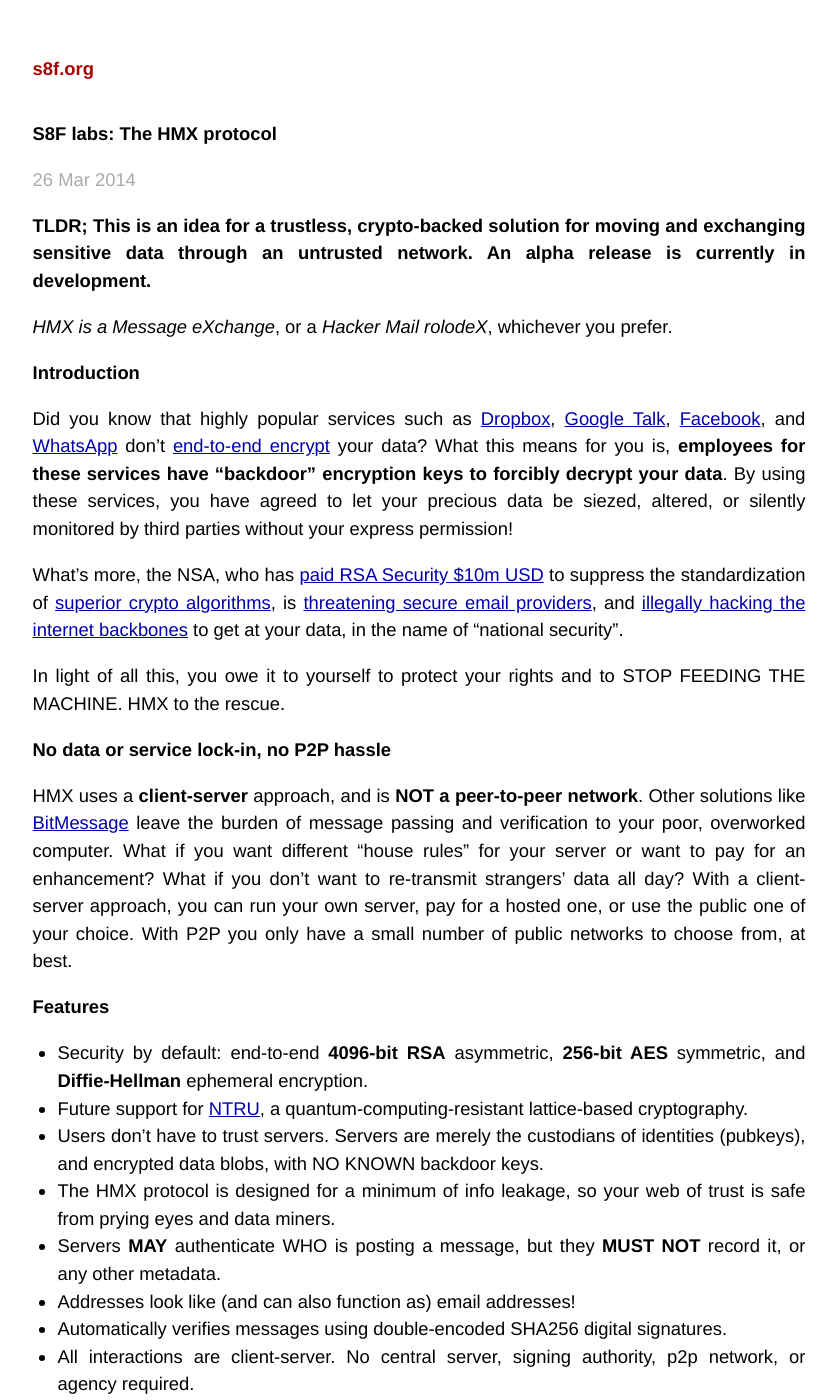
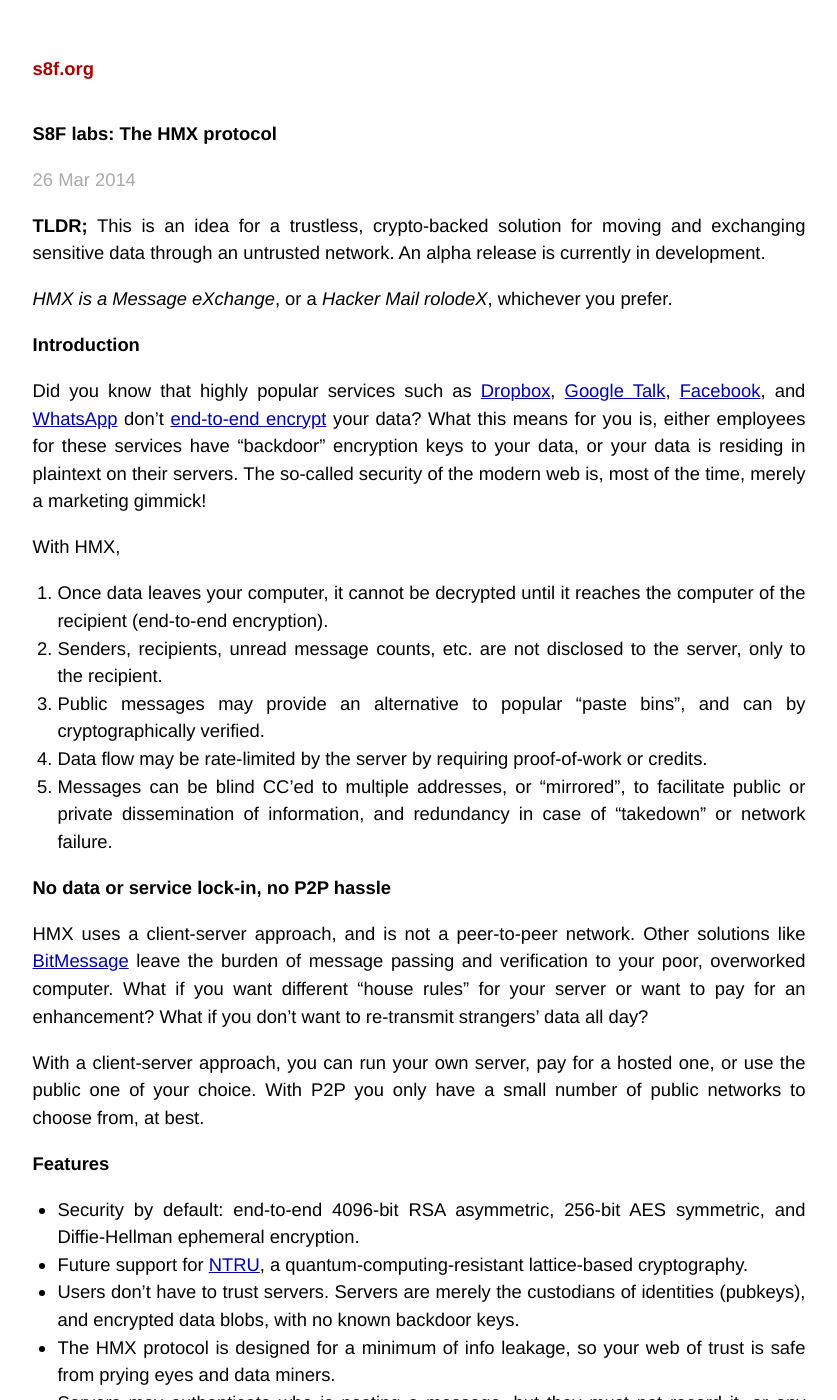
Before and after one commit to carlos8f/s8f.org, a Jekyll site: the page built from _posts/2014-03-26-1395871438.md, in a window 1280 px wide and 1400 px high. Shown: the whole window, without its empty margins (221-1058 px from the left). Built offline with Jekyll 4.4.1, drawn with Linux system fonts in a browser that asks for light colours; Markdown is read by kramdown in place of the engine named in the settings; some of the changed text lies outside the part shown.

Commit message:
less trumpet

```diff
--- a/_posts/2014-03-26-1395871438.md
+++ b/_posts/2014-03-26-1395871438.md
@@ -3,9 +3,9 @@ layout: post
 title:  "S8F labs: The HMX protocol"
 ---
 
-**TLDR; This is an idea for a trustless, crypto-backed
+**TLDR;** This is an idea for a trustless, crypto-backed
 solution for moving and exchanging sensitive data through an untrusted network.
-An alpha release is currently in development.**
+An alpha release is currently in development.
 
 _HMX is a Message eXchange_, or a _Hacker Mail rolodeX_, whichever you prefer.
 
@@ -16,41 +16,45 @@ Did you know that highly popular services such as
 [Facebook](https://www.facebook.com/), and
 [WhatsApp](http://www.whatsapp.com/faq/general/21864047) don't
 [end-to-end encrypt](http://en.wikipedia.org/wiki/End-to-end_encryption) your
-data? What this means for you is, **employees for these services have "backdoor"
-encryption keys to forcibly decrypt your data**. By using these services, you have
-agreed to let your precious data be siezed, altered, or silently monitored by
-third parties without your express permission!
+data? What this means for you is, either employees for these services have "backdoor"
+encryption keys to your data, or your data is residing in plaintext on their
+servers. The so-called security of the modern web is, most of the time, merely a
+marketing gimmick!
 
-What's more, the NSA,
-who has [paid RSA Security $10m USD](http://www.theverge.com/2013/12/20/5231006/nsa-paid-10-million-for-a-back-door-into-rsa-encryption-according-to)
-to suppress the standardization of [superior crypto algorithms](http://en.wikipedia.org/wiki/NTRU),
-is [threatening secure email providers](http://www.zdnet.com/the-truth-about-why-silent-circle-silenced-their-secure-email-service-7000019300/),
-and [illegally hacking the internet backbones](https://www.eff.org/nsa-spying)
-to get at your data, in the name of "national security".
+With HMX,
 
-In light of all this, you owe it to yourself to protect your rights and to STOP
-FEEDING THE MACHINE. HMX to the rescue.
+1. Once data leaves your computer, it cannot be decrypted until it reaches the
+   computer of the recipient (end-to-end encryption).
+2. Senders, recipients, unread message counts, etc. are not disclosed to the server,
+   only to the recipient.
+3. Public messages may provide an alternative to popular "paste bins", and
+   can by cryptographically verified.
+4. Data flow may be rate-limited by the server by requiring proof-of-work or credits.
+5. Messages can be blind CC'ed to multiple addresses, or "mirrored", to facilitate
+   public or private dissemination of information, and redundancy in case of
+   "takedown" or network failure.
 
 ### No data or service lock-in, no P2P hassle
 
-HMX uses a **client-server** approach, and is **NOT a peer-to-peer network**. Other
+HMX uses a client-server approach, and is not a peer-to-peer network. Other
 solutions like [BitMessage](https://bitmessage.org/) leave the burden of message
 passing and verification to your poor, overworked computer. What if you want
 different "house rules" for your server or want to pay for an enhancement? What
-if you don't want to re-transmit strangers' data all day? With a client-server
-approach, you can run your own server, pay for a hosted one, or use the public
-one of your choice. With P2P you only have a small number of public networks to
-choose from, at best.
+if you don't want to re-transmit strangers' data all day?
+
+With a client-server approach, you can run your own server, pay for a hosted one,
+or use the public one of your choice. With P2P you only have a small number of
+public networks to choose from, at best.
 
 ### Features
 
-- Security by default: end-to-end **4096-bit RSA** asymmetric, **256-bit AES** symmetric, and **Diffie-Hellman** ephemeral encryption.
+- Security by default: end-to-end 4096-bit RSA asymmetric, 256-bit AES symmetric, and Diffie-Hellman ephemeral encryption.
 - Future support for [NTRU](http://en.wikipedia.org/wiki/NTRU), a quantum-computing-resistant lattice-based cryptography.
-- Users don't have to trust servers. Servers are merely the custodians of identities (pubkeys), and encrypted data blobs, with NO KNOWN backdoor keys.
+- Users don't have to trust servers. Servers are merely the custodians of identities (pubkeys), and encrypted data blobs, with no known backdoor keys.
 - The HMX protocol is designed for a minimum of info leakage, so your web of trust is safe from prying eyes and data miners.
-- Servers **MAY** authenticate WHO is posting a message, but they **MUST NOT** record it, or any other metadata.
+- Servers may authenticate who is posting a message, but they must not record it, or any other metadata.
 - Addresses look like (and can also function as) email addresses!
-- Automatically verifies messages using double-encoded SHA256 digital signatures.
+- Automatically verifies received messages.
 - All interactions are client-server. No central server, signing authority,
   p2p network, or agency required.
 - BSD-licensed
@@ -62,14 +66,16 @@ choose from, at best.
 - Basic keyserver functionality
 - Data on server is immutable, but has configurable (on server) TTL
 - Configurable (on server) payload size cap and random padding
-- Hashcash required upon upload
+- Proof-of-work required to upload, perhaps employ "credit system"
 
 ### HMX 1.0 and beyond
 
 - Linking scheme to upload payload spanning multiple messages
 - Support NTRU or equivalent. RSA may already be cracked, and performance and bandwidth are factors!
 - Timed delete by sender
-- Merkle Tree upload confirmation signatures and validation
+- Proof-of-work system performed by clients to facilitate message flow and verification
+- Signing public data, analogous to cryptographic "like" or "favorite"
+- Public data could become permanent on server if it reaches enough signatures of registered users
 - Advanced keyserver w/ searching
 - Instant messaging app or something else fun
 - Optionally use DNS TXT records to create custom HMX server pointers (`username@your-host.com`).
```
